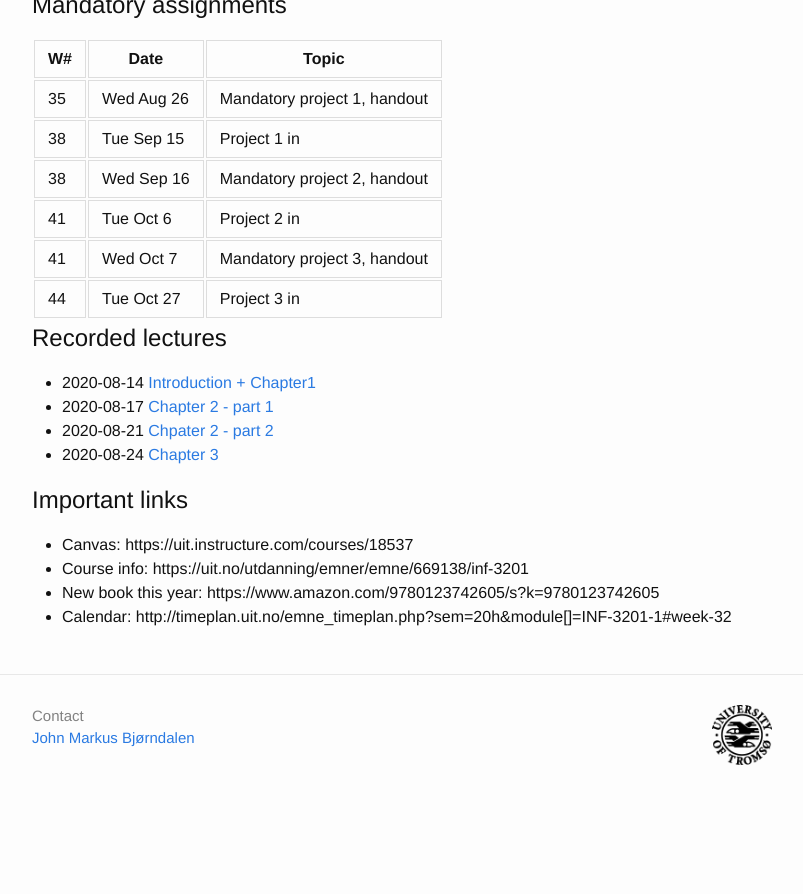
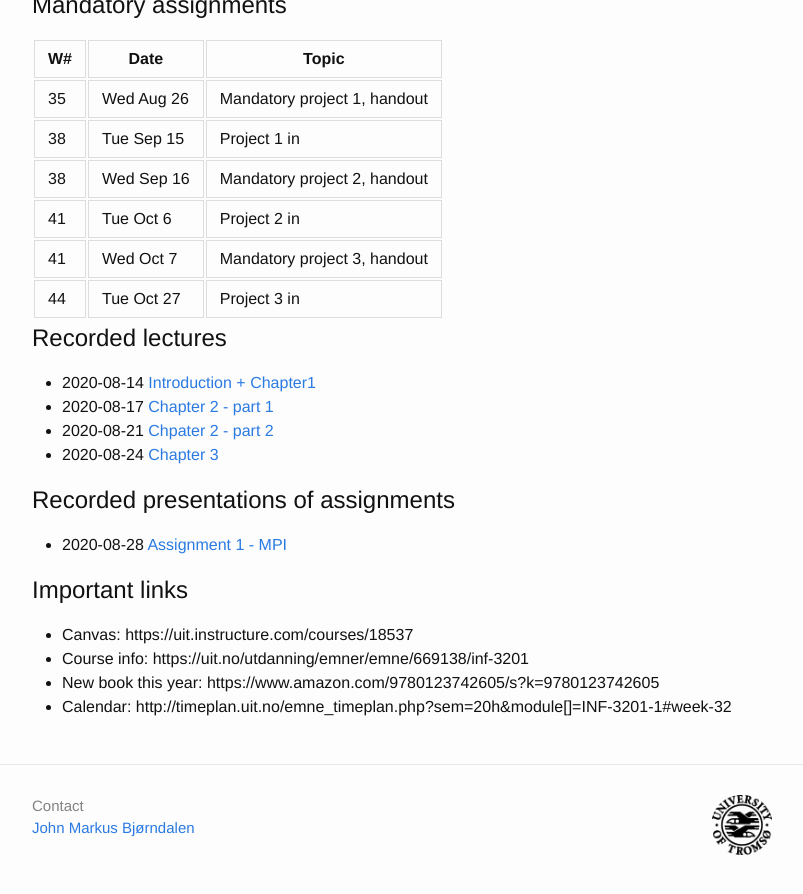
Before and after one commit to uit-inf-3201-h20/uit-inf-3201-h20.github.io, a Jekyll site: the page built from index.md, in a window 1280 px wide and 900 px high, scrolled down 2503 px. Shown: the top 894 px of the window, without its empty margins (238-1041 px from the left). Built offline with Jekyll 4.4.1, drawn with Linux system fonts in a browser that asks for light colours; our own code applies the rules of GitHub Pages for plain Markdown files; before the commit the page ends 3313 px from its top, so only the background shows below that.

Commit message:
Added link to presentation of assignment 1

```diff
--- a/index.md
+++ b/index.md
@@ -98,6 +98,9 @@ NB: the exam date can be moved. See the course info ([link](https://en.uit.no/ed
 * 2020-08-21 [Chpater 2 - part 2](https://mediasite.uit.no/Mediasite/Play/3cd57f7235834076ad69c697032e526c1d)
 * 2020-08-24 [Chapter 3](https://mediasite.uit.no/Mediasite/Play/80fd7ce8fa694b3c87b7be2f883de01e1d)
 
+## Recorded presentations of assignments
+* 2020-08-28 [Assignment 1 - MPI](https://mediasite.uit.no/Mediasite/Play/cd877206cf904316bad7365ee47c677b1d)
+
 ## Important links
 
 - Canvas: https://uit.instructure.com/courses/18537
```
